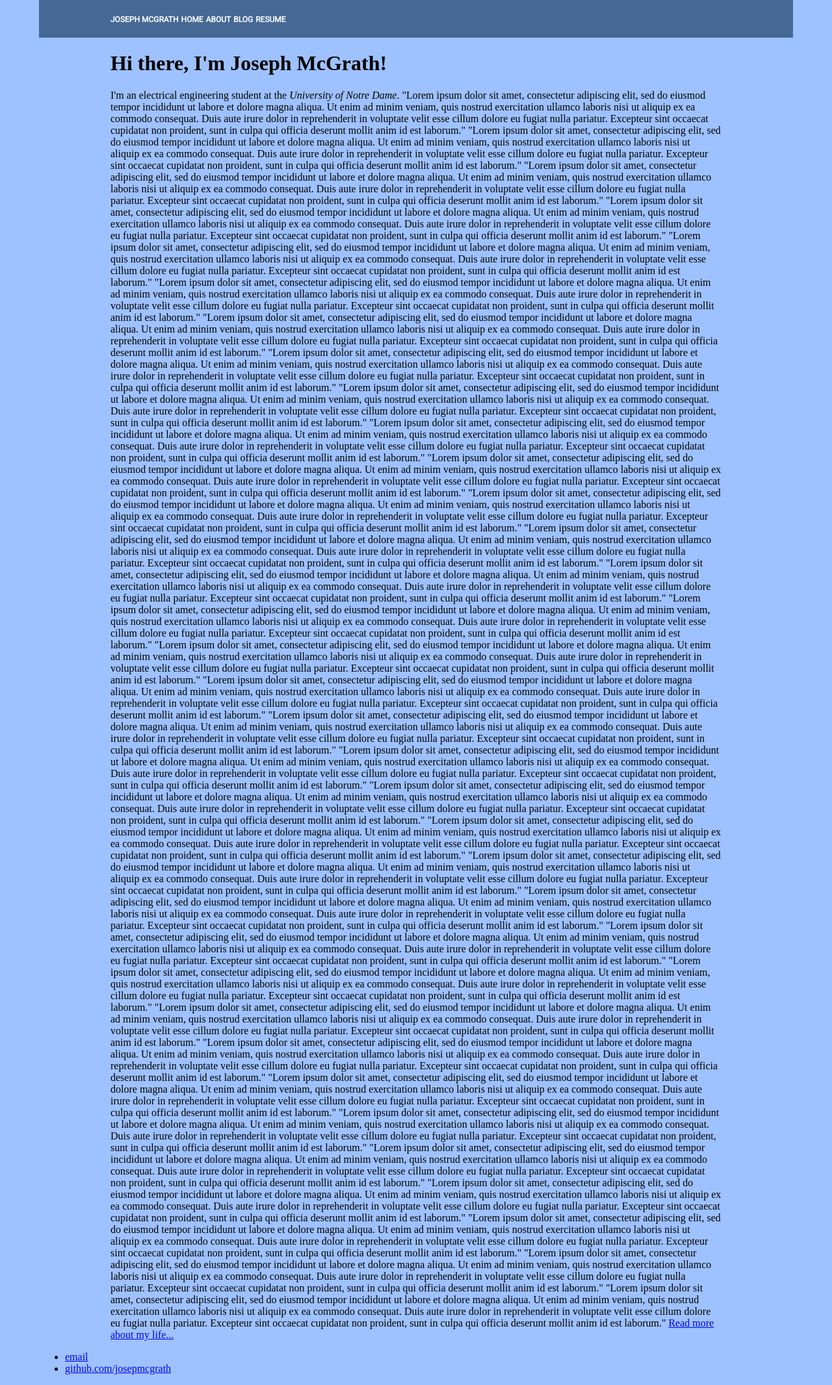
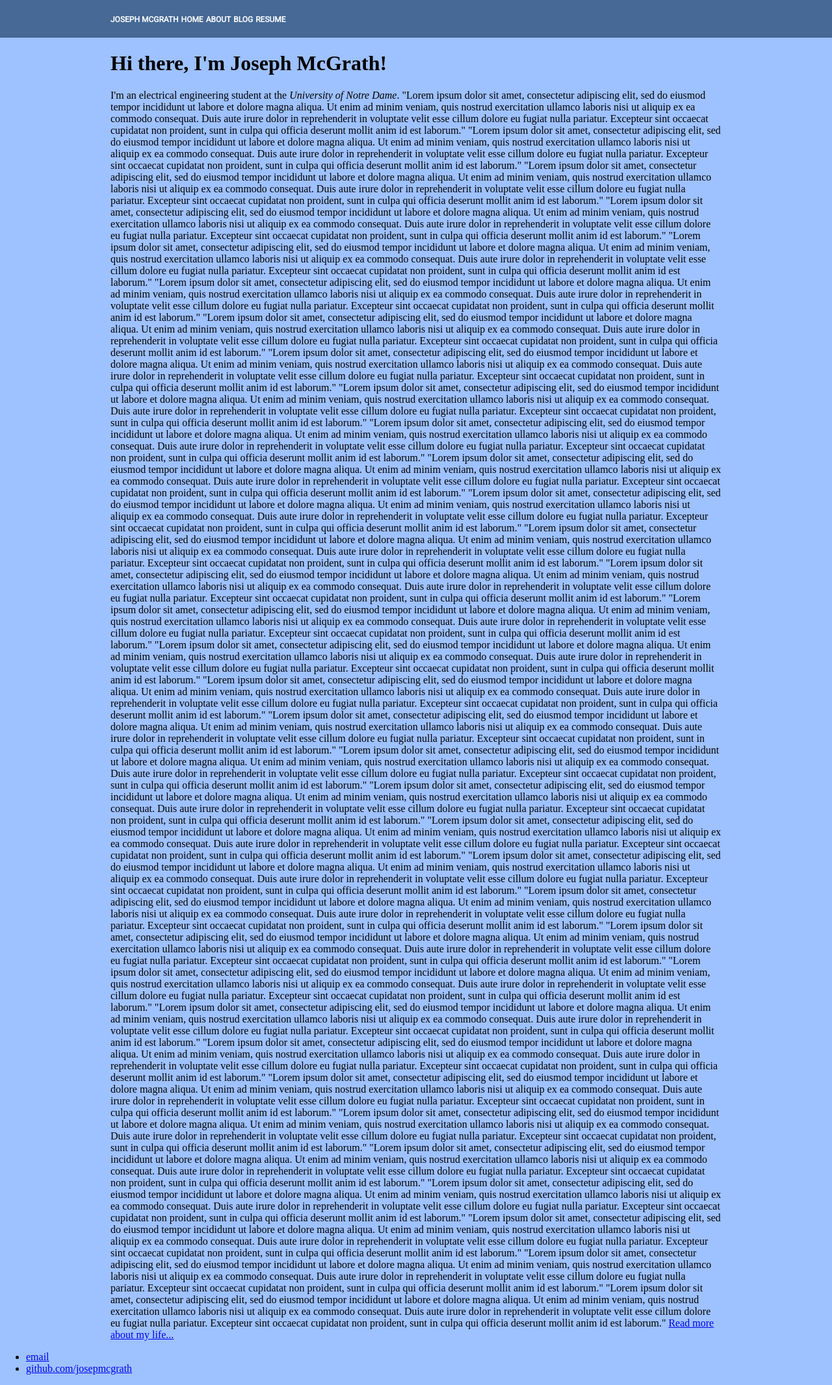
Before and after one commit to josepmcgrath/josepmcgrath.github.io, a Jekyll site: the page built from index.html, in a window 1280 px wide. Shown: the whole page at 65% size. Built offline with Jekyll 4.4.1, drawn with Linux system fonts in a browser that asks for light colours.

Commit message:
Update main.css

```diff
--- a/css/main.css
+++ b/css/main.css
@@ -34,5 +34,5 @@
 body {
     background-color: #9EC1FF;
     margin: 0;
-    padding: 0px 60px;
+    padding: 0px;
 }
```
